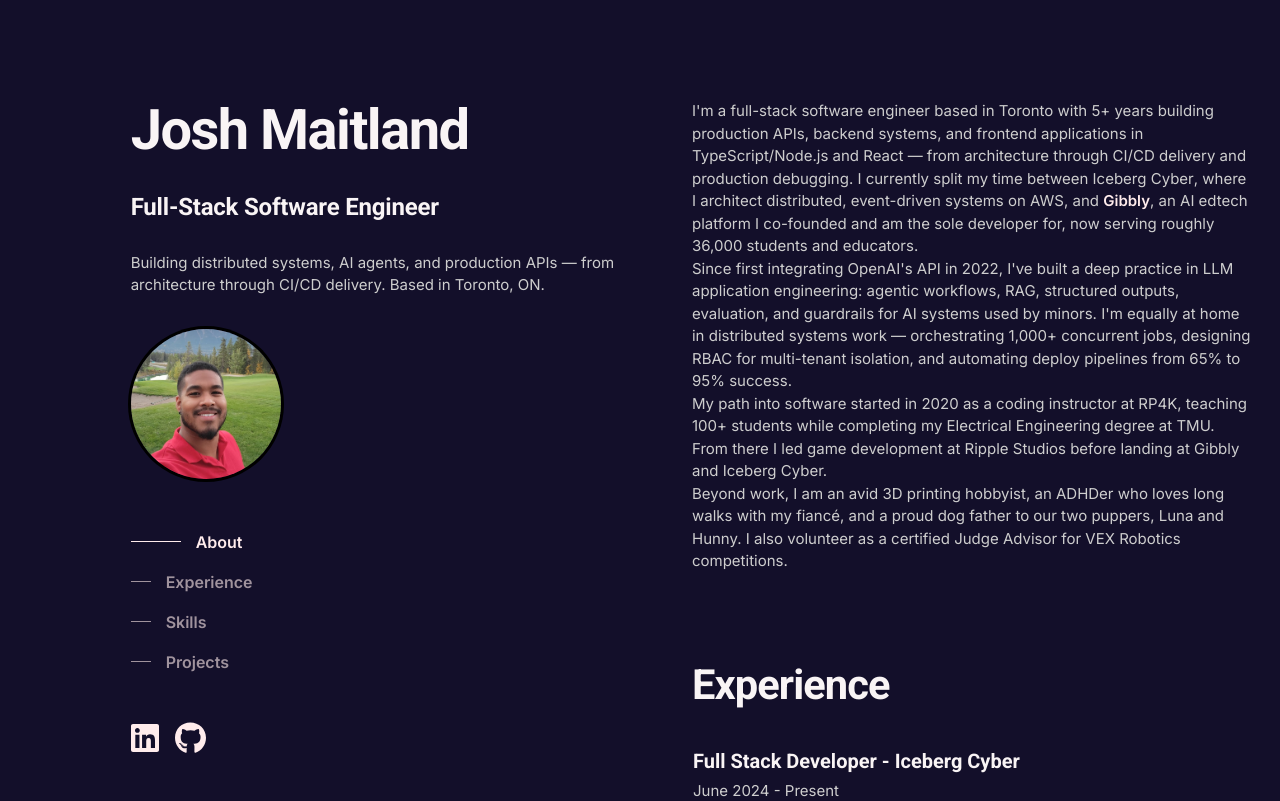
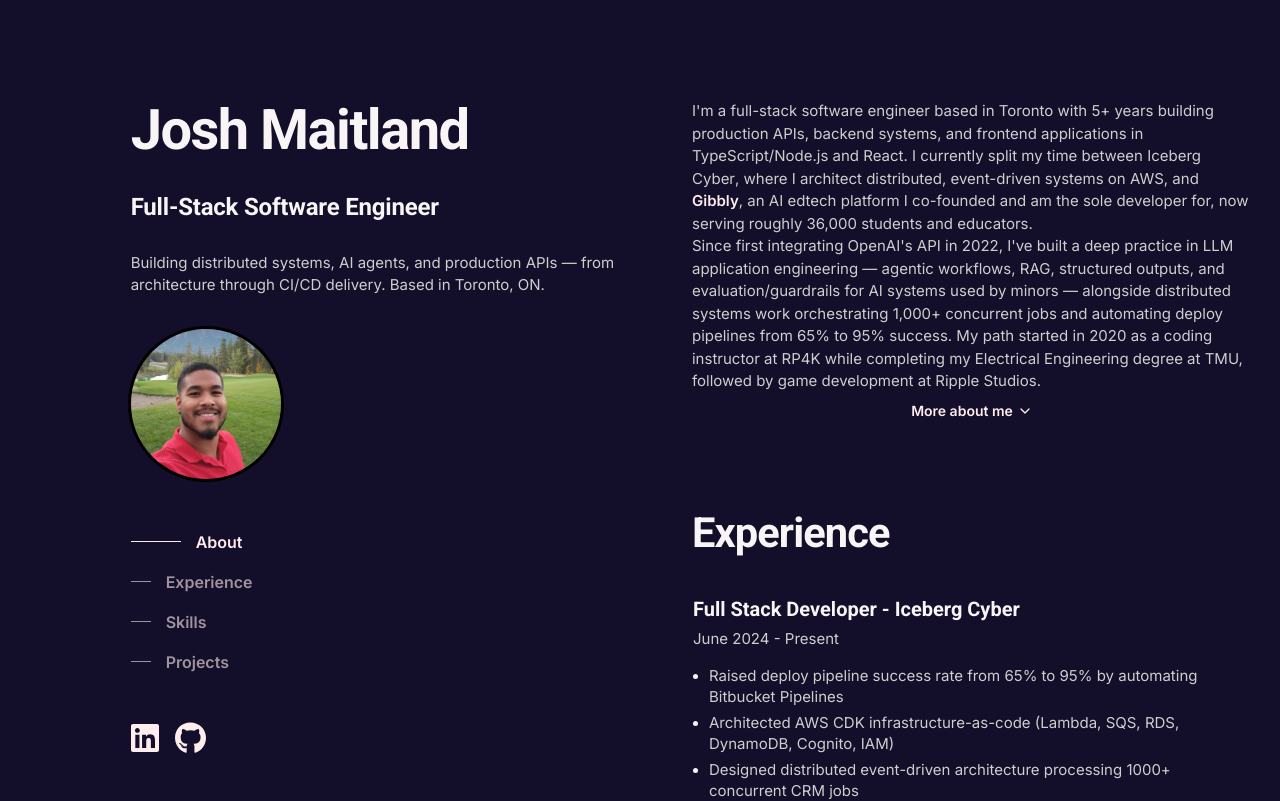
Before and after one commit to jmaitlandsoto/dev-portfolio, a React (Vite) app: page /#about in a window 1280 px wide. Shown: the top 801 px of the page. Built offline with nearby package versions, Linux system fonts and the light colour scheme.

Commit message:
feat: condense About section and add expandable personal details
Trims the About copy to recruiter-relevant content and moves personal
details behind a "More about me" toggle link.

```diff
--- a/src/Components/About.tsx
+++ b/src/Components/About.tsx
@@ -1,13 +1,15 @@
-import React from "react";
+import React, { useState } from "react";
+import { ChevronDown } from "lucide-react";
 
 export const About = React.forwardRef<HTMLDivElement, React.DetailedHTMLProps<React.HTMLAttributes<HTMLElement>, HTMLElement>>((props, ref) => {
+  const [expanded, setExpanded] = useState(false);
+
   return (
     <section {...props} ref={ref} className="flex flex-col">
       <p>
         I'm a full-stack software engineer based in Toronto with 5+ years
         building production APIs, backend systems, and frontend applications
-        in TypeScript/Node.js and React — from architecture through CI/CD
-        delivery and production debugging. I currently split my time between{" "}
+        in TypeScript/Node.js and React. I currently split my time between{" "}
         <em>Iceberg Cyber</em>, where I architect distributed, event-driven
         systems on AWS, and{" "}
         <a href="https://www.gibbly.co">Gibbly</a>, an AI edtech platform I
@@ -16,24 +18,38 @@
       </p>
       <p>
         Since first integrating OpenAI's API in 2022, I've built a deep
-        practice in LLM application engineering: agentic workflows, RAG,
-        structured outputs, evaluation, and guardrails for AI systems used by
-        minors. I'm equally at home in distributed systems work — orchestrating
-        1,000+ concurrent jobs, designing RBAC for multi-tenant isolation, and
-        automating deploy pipelines from 65% to 95% success.
+        practice in LLM application engineering — agentic workflows, RAG,
+        structured outputs, and evaluation/guardrails for AI systems used by
+        minors — alongside distributed systems work orchestrating 1,000+
+        concurrent jobs and automating deploy pipelines from 65% to 95%
+        success. My path started in 2020 as a coding instructor at RP4K
+        while completing my Electrical Engineering degree at TMU, followed by
+        game development at Ripple Studios.
       </p>
-      <p>
-        My path into software started in 2020 as a coding instructor at RP4K,
-        teaching 100+ students while completing my Electrical Engineering
-        degree at TMU. From there I led game development at Ripple Studios
-        before landing at Gibbly and Iceberg Cyber.
-      </p>
-      <p>
-        Beyond work, I am an avid 3D printing hobbyist, an ADHDer who loves long
-        walks with my fiancé, and a proud dog father to our two puppers, Luna
-        and Hunny. I also volunteer as a certified Judge Advisor for VEX
-        Robotics competitions.
-      </p>
+
+      {expanded && (
+        <p className="mt-4">
+          Outside of work, I'm a die-hard Blue Jays fan. I'm also a carpentry
+          hobbyist and a lifelong lover of video games, and I play softball
+          and volleyball to stay active. When I'm not building something, I'm
+          usually travelling or camping with my wife and son.
+        </p>
+      )}
+
+      <a
+        href="#"
+        onClick={(e) => {
+          e.preventDefault();
+          setExpanded((prev) => !prev);
+        }}
+        aria-expanded={expanded}
+        className="mt-2 flex items-center justify-center gap-1 self-center text-sm text-muted-foreground hover:text-foreground transition-colors"
+      >
+        {expanded ? "Less about me" : "More about me"}
+        <ChevronDown
+          className={`size-4 transition-transform ${expanded ? "rotate-180" : ""}`}
+        />
+      </a>
     </section>
   );
 });
```
